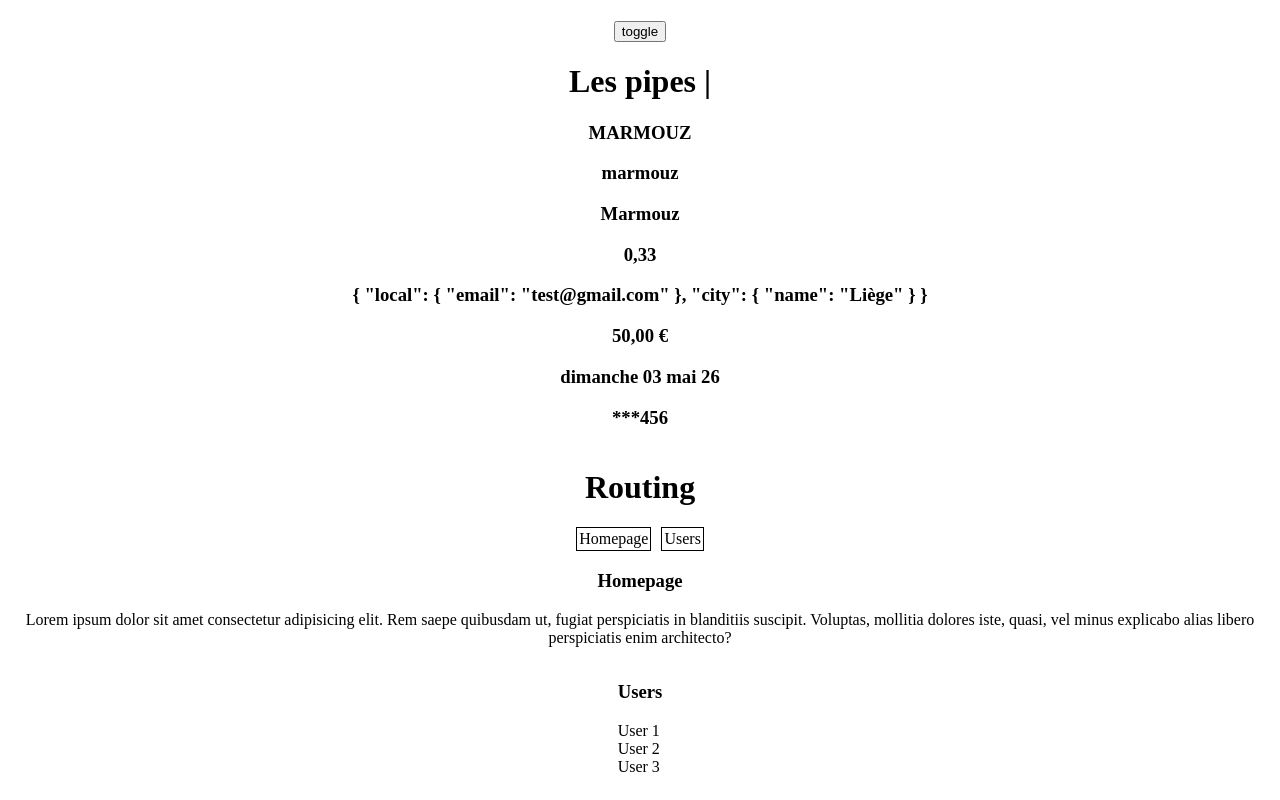
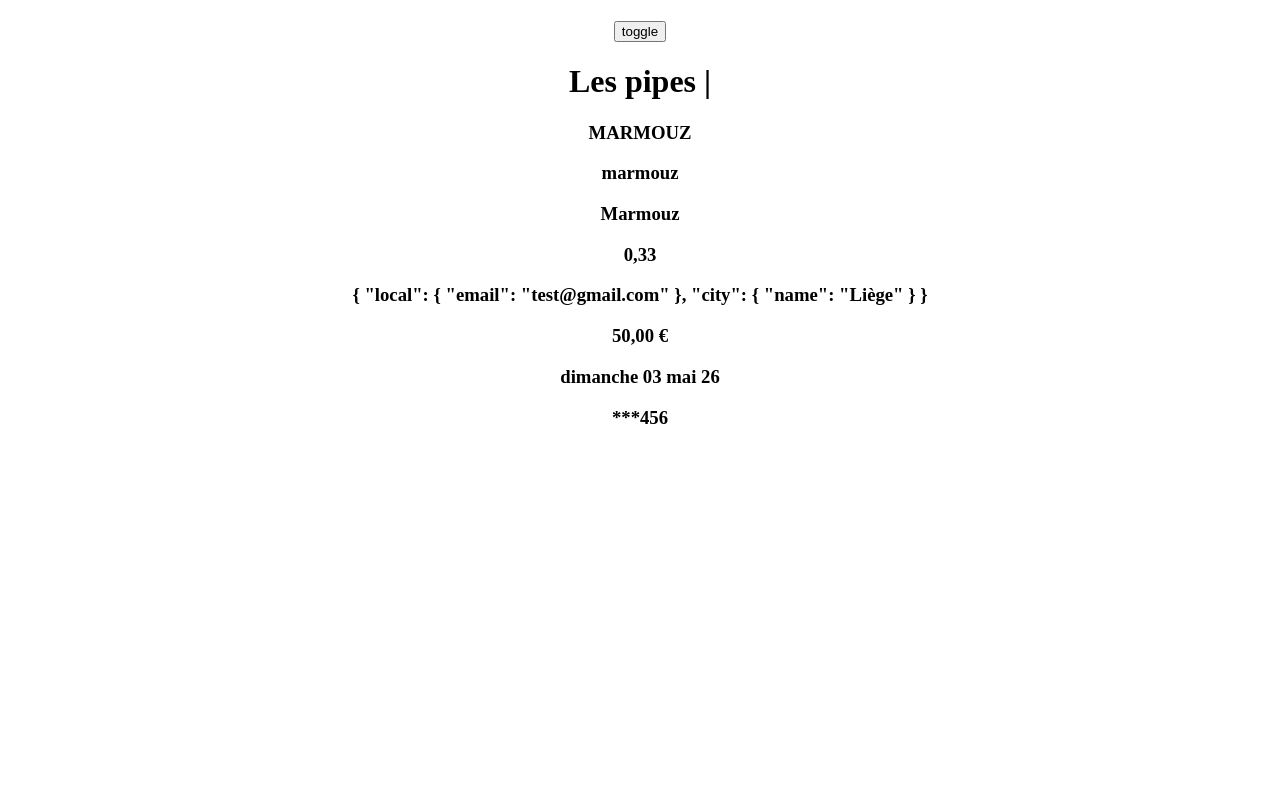
Before and after one commit to gtn-massart/Angular_course, an Angular app: page / in a window 1280 px wide. Shown: the part 2687-3487 px from the top of the page. After the commit the page ends 3134 px from the top, so only its background shows below. Built offline with nearby package versions, Linux system fonts and the light colour scheme.

Commit message:
refactoring

```diff
--- a/src/app/app.config.ts
+++ b/src/app/app.config.ts
@@ -10,6 +10,7 @@ import fr from '@angular/common/locales/fr';
 import { routes } from './app.routes';
 import { MY_CONFIG_TOKEN, MyClass } from './shared/dummy';
 import { config } from 'rxjs';
+import { provideRouter } from '@angular/router';
 
 registerLocaleData(fr);
 
@@ -17,6 +18,7 @@ export const appConfig: ApplicationConfig = {
   providers: [
     provideBrowserGlobalErrorListeners(),
     provideZonelessChangeDetection(),
+    provideRouter(routes),
     {
       provide: MY_CONFIG_TOKEN,
       useFactory: () => {
--- a/src/app/app.html
+++ b/src/app/app.html
@@ -15,4 +15,3 @@
 <app-les-directives />
 <app-les-directives-structurelles />
 <app-pipes />
-<app-routing />
--- a/src/app/app.ts
+++ b/src/app/app.ts
@@ -16,7 +16,6 @@ import { CreationUtilisationService } from './creation-utilisation-service';
 import { LesDirectives } from './les-directives';
 import { LesDirectivesStructurelles } from './les-directives-structurelles';
 import { Pipes } from './pipes';
-import { Routing } from "./routing";
 
 @Component({
   selector: 'app-root',
@@ -40,8 +39,7 @@ import { Routing } from "./routing";
     LesDirectives,
     LesDirectivesStructurelles,
     Pipes,
-    Routing
-],
+  ],
 })
 export class App {
   title = 'AngularCourse';
--- a/src/app/components/homepage.ts
+++ /dev/null
@@ -1,18 +0,0 @@
-import { Component } from '@angular/core';
-
-@Component({
-  selector: 'app-homepage',
-  imports: [],
-  template: `
-    <div>
-      <h3>Homepage</h3>
-      <p>Lorem ipsum dolor sit amet consectetur adipisicing elit. Rem saepe quibusdam ut, fugiat perspiciatis in blanditiis suscipit. Voluptas, mollitia dolores iste, quasi, vel minus explicabo alias libero perspiciatis enim architecto?</p>
-    </div>
-  `,
-  styles: `
-    div {
-      text-align: center;
-    }
-  `,
-})
-export class Homepage {}
--- a/src/app/components/users.ts
+++ /dev/null
@@ -1,21 +0,0 @@
-import { Component } from '@angular/core';
-
-@Component({
-  selector: 'app-users',
-  imports: [],
-  template: `
-    <h3>Users</h3>
-    <ul>
-      <li>User 1</li>
-      <li>User 2</li>
-      <li>User 3</li>
-    </ul>
-  `,
-  styles: `
-    ul {
-      list-style-type: none;
-      padding-left: 0px;
-    }
-  `,
-})
-export class Users {}
--- a/src/app/routing.ts
+++ /dev/null
@@ -1,37 +0,0 @@
-import { Component } from '@angular/core';
-import { Homepage } from './components/homepage'
-import { Users } from './components/users'
-
-@Component({
-  selector: 'app-routing',
-  imports: [Homepage, Users],
-  template: `
-    <div>
-      <h1>Routing</h1>
-      <nav>
-        <li>Homepage</li>
-        <li>Users</li>
-      </nav>
-      <app-homepage />
-      <app-users />
-    </div>
-  `,
-  styles: `
-    div {
-      display: flex;
-      flex-direction: column;
-      align-items: center;
-    }
-    nav {
-      display: flex;
-    }
-    li {
-      list-style-type: none;
-      padding: 2px;
-      margin-inline: 5px;
-      cursor: pointer;
-      border: 1px solid black;
-    }
-  `,
-})
-export class Routing {}
```
